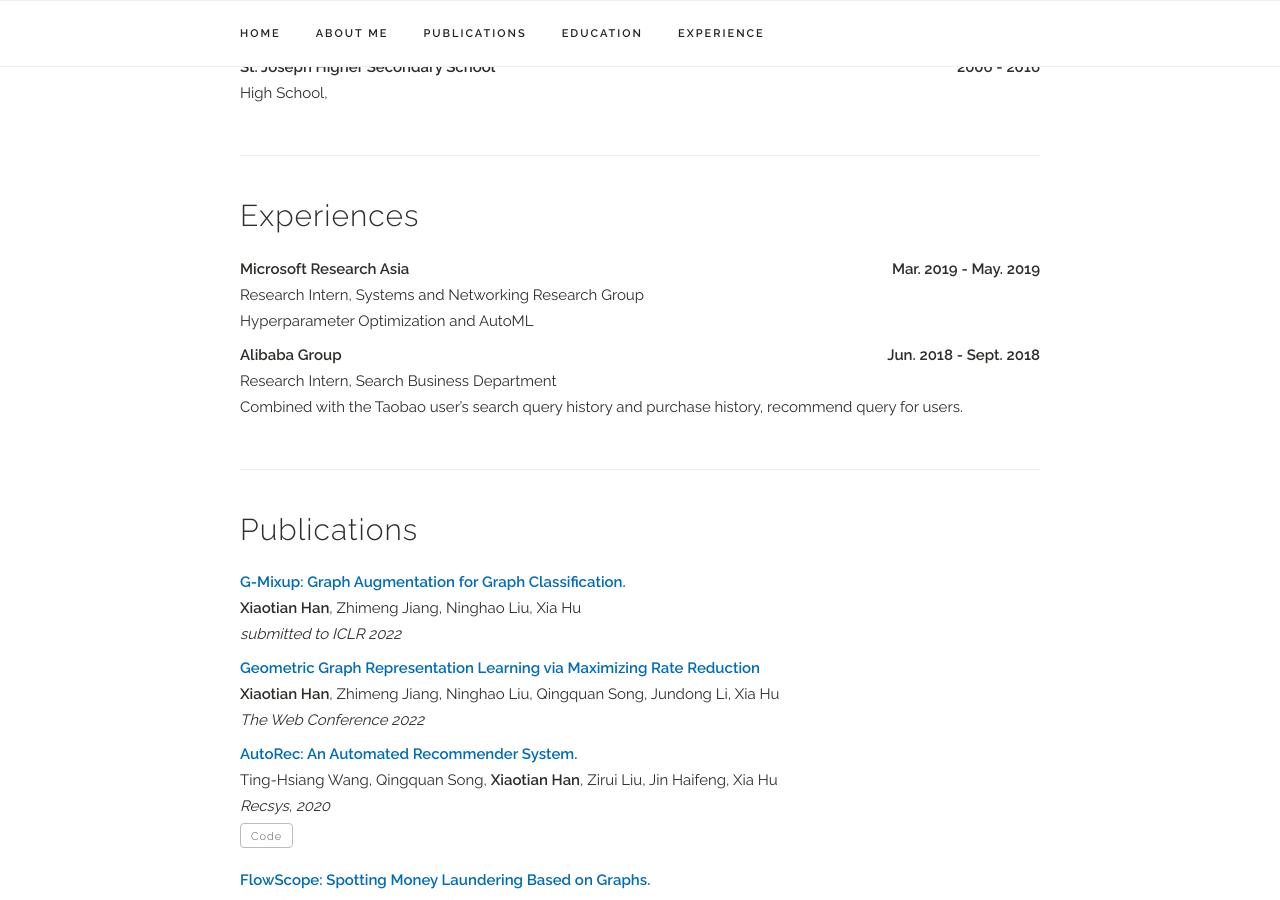
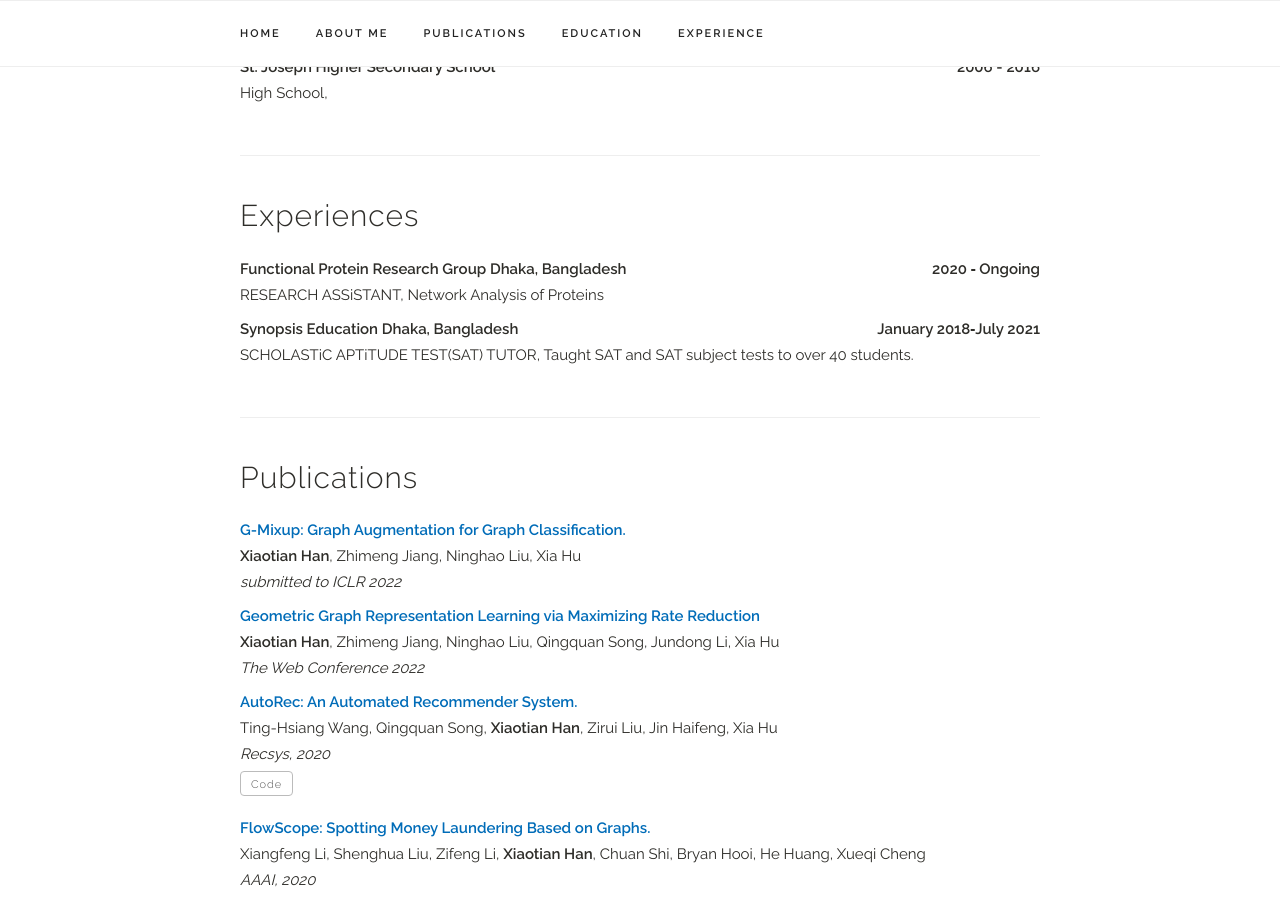
Before and after one commit to IshmamShah/IshmamShah.github.io, a Jekyll site: the page built from index.html, in a window 1280 px wide and 900 px high, scrolled down 662 px. Built offline with Jekyll 4.4.1, drawn with Linux system fonts in a browser that asks for light colours; a style sheet for code colours, icons or effects is not loaded.

Commit message:
Update experience.yaml

```diff
--- a/_data/experience.yaml
+++ b/_data/experience.yaml
@@ -1,14 +1,13 @@
 experiences:
 
-- place: "Microsoft Research Asia"
-  time: "Mar. 2019 - May. 2019"
-  title: "Research Intern"
-  subtitle: "Systems and Networking Research Group"
-  dsc: "Hyperparameter Optimization and AutoML"
+- place: "Functional Protein Research Group Dhaka, Bangladesh"
+  time: "2020 ‑ Ongoing"
+  title: "RESEARCH ASSiSTANT"
+  subtitle: "Network Analysis of Proteins"
 
 
-- place: "Alibaba Group"
-  time: "Jun. 2018 - Sept. 2018"
-  title: "Research Intern"
-  subtitle: "Search Business Department"
-  dsc: "Combined with the Taobao user’s search query history and purchase history, recommend query for users."
+
+- place: "Synopsis Education Dhaka, Bangladesh"
+  time: "January 2018‑July 2021"
+  title: "SCHOLASTiC APTiTUDE TEST(SAT) TUTOR"
+  subtitle: "Taught SAT and SAT subject tests to over 40 students."
```
